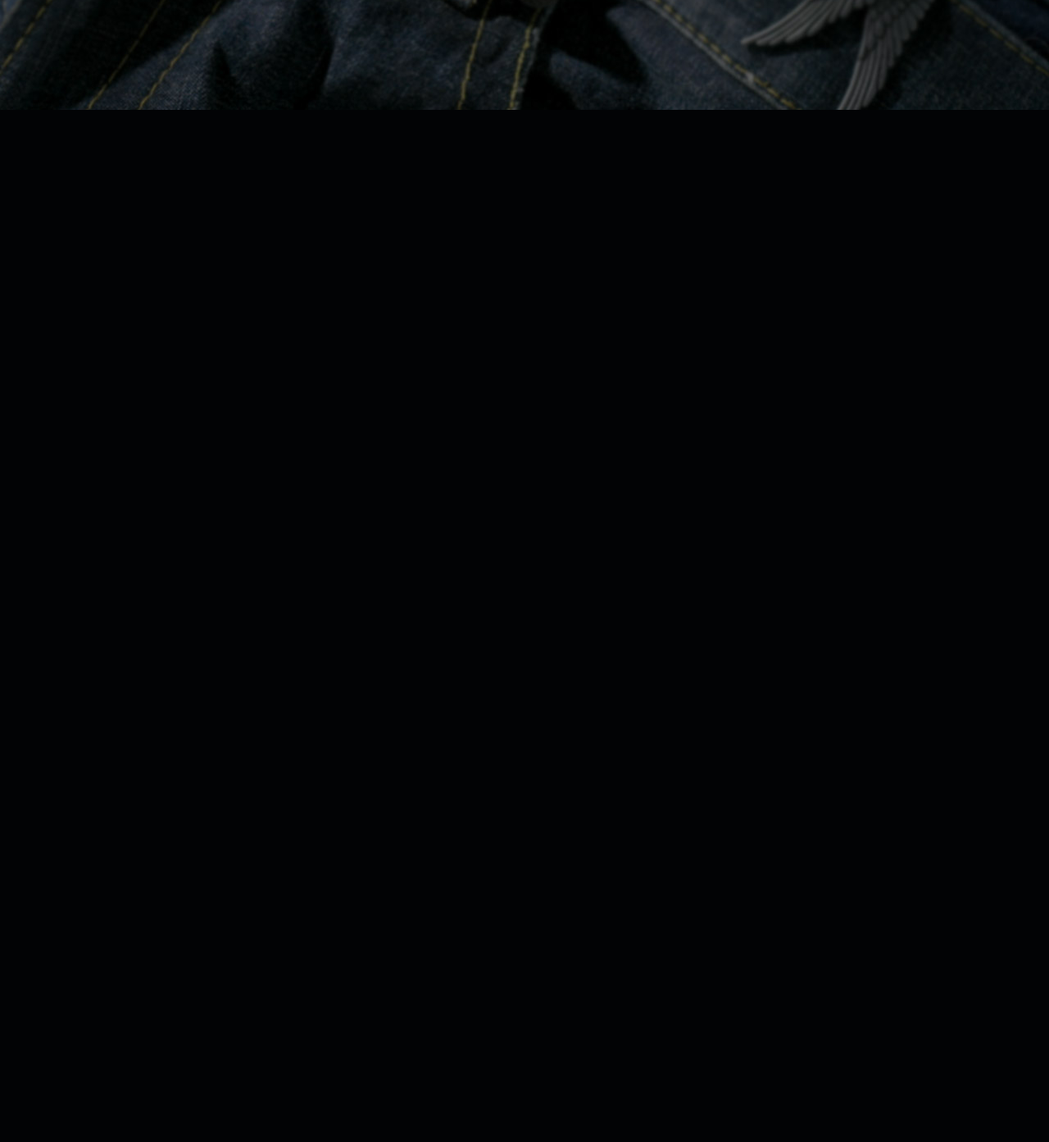
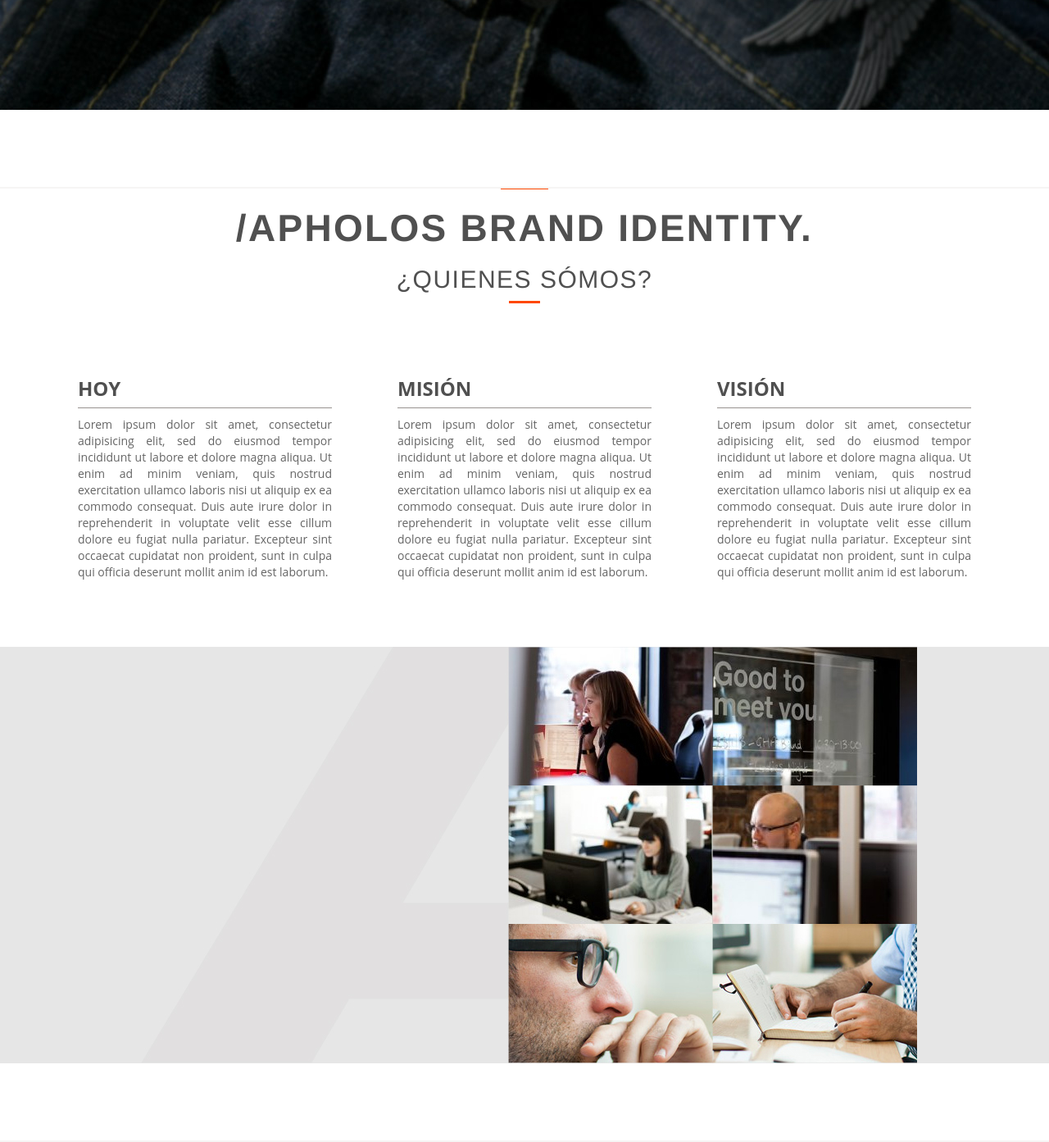
Before and after one commit to gonzalotraverso/apholos, a PHP site: page / in a window 1280 px wide. Shown: the part 798-2191 px from the top of the page at 82% size. Before the commit the page ends 932 px from the top, so only its background shows below. Run offline with PHP 8.4, Linux system fonts and the light colour scheme; some libraries are stand-ins or nearby versions.

Commit message:
added about section

```diff
--- a/css/main.css
+++ b/css/main.css
@@ -135,6 +135,8 @@ h2, h3, h4{
 h4{
     font-weight: 700;
     font-size: 24px;
+    border-bottom: 1px #97928f solid;
+    padding: 10px 0;
 }
 h4, p{
     font-family: "Open Sans", "Helvetica Neue", Helvetica, Arial, sans-serif;
@@ -142,6 +144,7 @@ h4, p{
 p{
     font-size: 14px;
     color: #656565;
+    text-align: justify;
 }
 .light{
     font-weight: 300;
@@ -164,6 +167,19 @@ p{
 .h1-style-2{
     font-size: 73px;
 }
+/* Media queries */
+@media (max-width: 640px){
+    h1{
+        font-size: 53px;
+    }
+    .h1-style-1{
+        font-size: 28px;
+    }
+    .h1-style-2{
+        font-size: 43px;
+    }
+}
+
 
 
 
@@ -172,6 +188,11 @@ p{
 /*---------------------------------------------------------------------------------*/
 
 /*---------------- General rules ----------------*/
+
+/* Hide x-axis scrolling */
+.hide-x{
+    overflow-x: hidden;
+}
 
 /* For vertically align any content */
 .vertical-align-wrapper{
@@ -191,6 +212,57 @@ p{
     background-color: #fff;
     margin: 14px auto;
 }
+.h2-divider, .h3-divider{
+    background-color: #ff4800;
+    margin: 0 auto;
+    height: 3px;
+}
+.h2-divider{
+    width: 58px;
+    position: relative;
+    top: -2px;
+}
+.h3-divider{
+    width: 38px;
+}
+
+/* common section rules */
+section{
+    padding-bottom: 94px;
+    border-bottom: 2px #f6f5f4 solid;
+}
+
+/* Columns modifications */
+.col-md-4{
+    padding: 15px 40px;
+}
+.row{
+    padding: 56px 0;
+}
+
+/* Positioning */
+.center-img{
+    text-align: center;
+}
+
+/* Full width bars */
+.full-width-bar{
+    position: relative;
+}
+.full-width-bar:before, .full-width-bar:after {
+  content: "";
+  position: absolute;
+  top: 0;
+  bottom: 0;
+  width: 9999px;
+}
+.full-width-bar:before {
+  right: 100%;
+}
+.full-width-bar:after {
+  left: 100%;
+}
+
 
 /*---------------- Intro ----------------*/
 #intro{
@@ -204,6 +276,15 @@ p{
     margin-top: 14px;
 }
 
+
+/*---------------- About ----------------*/
+.banner{
+    max-width: 960px;
+    background-color: #e6e6e6;
+}
+.banner:before, .banner:after{
+    background-color: #e6e6e6;
+}
 
 
 
--- a/index.html
+++ b/index.html
@@ -22,15 +22,42 @@
             <p class="browsehappy">You are using an <strong>outdated</strong> browser. Please <a href="http://browsehappy.com/">upgrade your browser</a> to improve your experience.</p>
         <![endif]-->
 
-        <section class="vertical-align-wrapper" id="intro">
+        <section>
+            <div class="vertical-align-wrapper" id="intro">
                 <div class="container vertical-align-element">
                     <div class="h1-divider center-block"></div>
-                <h1 class="h1-style-1">creación</h1>
+                    <h1 class="h1-style-1">creaci&oacute;n</h1>
                     <h1>
-                    sin límites
+                        sin l&iacute;mites
                     </h1>
                     <div class="h1-divider center-block"></div>
                     <img src="img/intro-icon-down.png">
+                </div>
+            </div>
+        </section>
+        <section id="about" class="hide-x">
+            <div class="container">
+                <div class="h2-divider"></div>
+                <h2>/apholos brand identity.</h2>
+                <h3>&iquest;quienes s&oacute;mos?</h3>
+                <div class="h3-divider"></div>
+                <div class="row">
+                    <div class="col-md-4">
+                        <h4>hoy</h4>
+                        <p>Lorem ipsum dolor sit amet, consectetur adipisicing elit, sed do eiusmod tempor incididunt ut labore et dolore magna aliqua. Ut enim ad minim veniam, quis nostrud exercitation ullamco laboris nisi ut aliquip ex ea commodo consequat. Duis aute irure dolor in reprehenderit in voluptate velit esse cillum dolore eu fugiat nulla pariatur. Excepteur sint occaecat cupidatat non proident, sunt in culpa qui officia deserunt mollit anim id est laborum.</p>
+                    </div>
+                    <div class="col-md-4">
+                        <h4>misión</h4>
+                        <p>Lorem ipsum dolor sit amet, consectetur adipisicing elit, sed do eiusmod tempor incididunt ut labore et dolore magna aliqua. Ut enim ad minim veniam, quis nostrud exercitation ullamco laboris nisi ut aliquip ex ea commodo consequat. Duis aute irure dolor in reprehenderit in voluptate velit esse cillum dolore eu fugiat nulla pariatur. Excepteur sint occaecat cupidatat non proident, sunt in culpa qui officia deserunt mollit anim id est laborum.</p>
+                    </div>
+                    <div class="col-md-4">
+                        <h4>visión</h4>
+                        <p>Lorem ipsum dolor sit amet, consectetur adipisicing elit, sed do eiusmod tempor incididunt ut labore et dolore magna aliqua. Ut enim ad minim veniam, quis nostrud exercitation ullamco laboris nisi ut aliquip ex ea commodo consequat. Duis aute irure dolor in reprehenderit in voluptate velit esse cillum dolore eu fugiat nulla pariatur. Excepteur sint occaecat cupidatat non proident, sunt in culpa qui officia deserunt mollit anim id est laborum.</p>
+                    </div>
+                </div>
+            </div>
+            <div class="banner center-img center-block full-width-bar">
+                <img class="img-responsive" src="img/about-banner.jpg">
             </div>
         </section>
 
```
Also changed, not shown: img/about-banner.jpg (added). Lines whose indentation alone changed are shown as unchanged.
